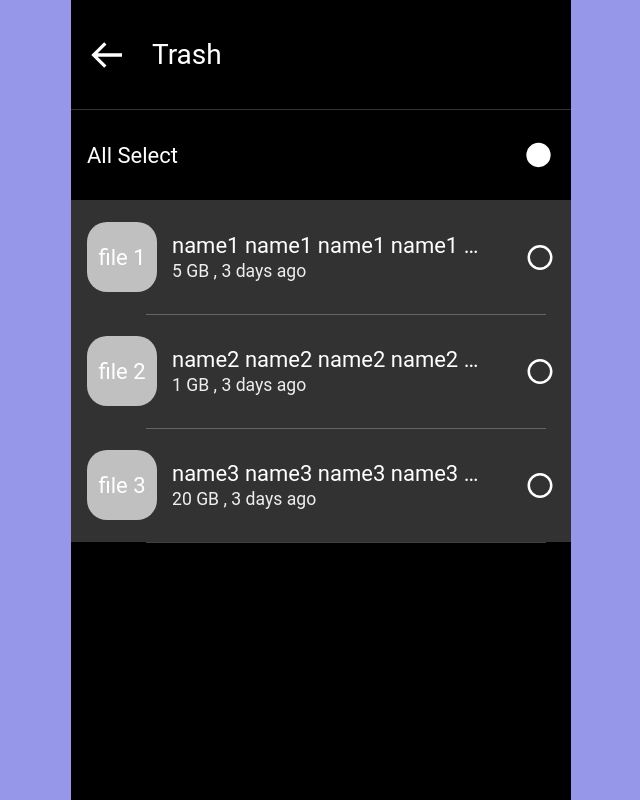
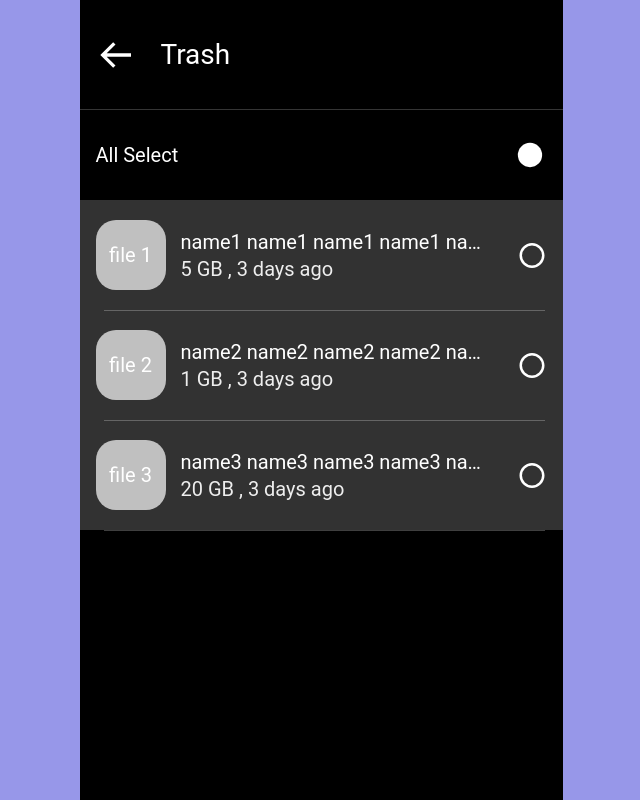
Before and after one commit to thanhtutzaw/google-file, a Next.js app: page / in a window 1280 px wide. Shown: the top 800 px of the page, without its empty margins (319-959 px from the left). Built offline with nearby package versions, Linux system fonts and the light colour scheme; no server answers.

Commit message:
width and font size

```diff
--- a/component/Card.js
+++ b/component/Card.js
@@ -76,14 +76,14 @@ export default function Card({ playOn, playOff, f, files, setselectedId, selecte
         playOff()
     }
     return (
-        <div onClick={(e) => {
+        <li onClick={(e) => {
             if (selectedId.length >= 1 && !isSelect) {
                 check()
             } else if (isSelect) {
                 unCheck()
             }
         }} className={styles.cardContainer}>
-            <li style={isSelect ? { backgroundColor: 'rgb(26 114 230)' } : {}} className={styles.card} >
+            <div style={isSelect ? { backgroundColor: 'rgb(26 114 230)' } : {}} className={styles.card} >
                 <div style={{ border: '0 solid red' }} className={styles.cardLeft}>
                     <div className={styles.photo}>file {f.id}</div>
                     <div className={styles.fileInfo}>
@@ -103,7 +103,7 @@ export default function Card({ playOn, playOff, f, files, setselectedId, selecte
                 {(isSelect && selectedId.length !== 0) ?
                     <RiCheckboxCircleFill className={styles.checkbox} /> :
                     <RiCheckboxBlankCircleLine className={styles.checkbox} onClick={() => { if (selectedId.length === 0) { check() } }} />}
-            </li>
-        </div>
+            </div>
+        </li>
     );
 }
--- a/styles/Home.module.css
+++ b/styles/Home.module.css
@@ -6,17 +6,17 @@
 }
 
 .main {
-  margin             : 0 auto;
-  /* background-color: rgb(37, 82, 230); */
-  background-color   : rgb(0, 0, 0);
-  /* max-width       : 483px; */
+  margin                : 0 auto;
+  /* background-color   : rgb(37, 82, 230); */
+  background-color      : rgb(0, 0, 0);
   /* max-width          : 483px; */
-  max-width          : 500px;
-  /* width           : 483px; */
-  width              : 500px;
-  /* min-height      :137vh; */
-  /* min-height      : 100vh; */
-  min-height         : 150vh;
+  /* max-width          : 483px; */
+  /* max-width          : 500px; */
+  width                 : 483px;
+  /* width              : 500px; */
+  /* min-height         :137vh; */
+  /* min-height         : 100vh; */
+  min-height            : 150vh;
 
   /* height: -webkit-fill-available; */
   /*padding: 4rem 0; */
@@ -220,7 +220,7 @@ top     :0;
 .card {
   /* margin: 1rem 0; */
   /* padding: 1rem; */
-  max-width: 500px;
+  max-width      : 483px;
   padding        : 0 16px;
   /* text-align  : left; */
   color          : inherit;
@@ -238,18 +238,22 @@ top     :0;
   /* transition   : all .1s ease-in-out; */
   /* max-width    : 300px; */
   /* max-width    :100px; */
-  list-style      : none;
   background-color: rgba(100, 100, 100, .5);
 }
+.cardContainer{
+  list-style : none;
+}
+.cardContainer::after {
+  content : '';
+  position: absolute;
+  width   : 100px;
 
-.cardContainer::after {
-  content     : '';
-  position    : absolute;
-  width       : 100px;
-  /* min-width: 420px; */
-  min-width   : 400px;
+  /* min-width   : 400px;
   height      : 1px;
-  margin-left : 3.4rem;
+  margin-left : 3.4rem; */
+  min-width  : 441px;
+  height     : 1px;
+  margin-left: 24px;
 
   background-color: rgba(255, 255, 255, 0.247);
 
@@ -290,21 +294,23 @@ top     :0;
 }
 
 .fileInfo {
-    display       : flex;
-    flex-direction: column;
-    gap           : 3px;
+  display       : flex;
+  flex-direction: column;
+  gap           : 3px;
 
-    width   : 75%;
+  width: 75%;
 
   /* margin-left:-200px; */
 }
-.fileName{
-overflow        : hidden;
-white-space     : nowrap;
-text-overflow   : ellipsis;
+
+.fileName {
+  overflow     : hidden;
+  white-space  : nowrap;
+  text-overflow: ellipsis;
 }
+
 .fileInfo .fileSize {
-  font-size: .8rem;
+  font-size: 1rem;
   color    : #eeeeee;
 }
 
--- a/styles/globals.css
+++ b/styles/globals.css
@@ -6,7 +6,7 @@ body {
     Ubuntu, Cantarell, Fira Sans, Droid Sans, Helvetica Neue, sans-serif;
   background-color           : rgb(151, 151, 233);
   -webkit-tap-highlight-color: transparent;
-  font-size                  : 22px;
+  font-size                  : 20px;
 }
 
 a {
```
